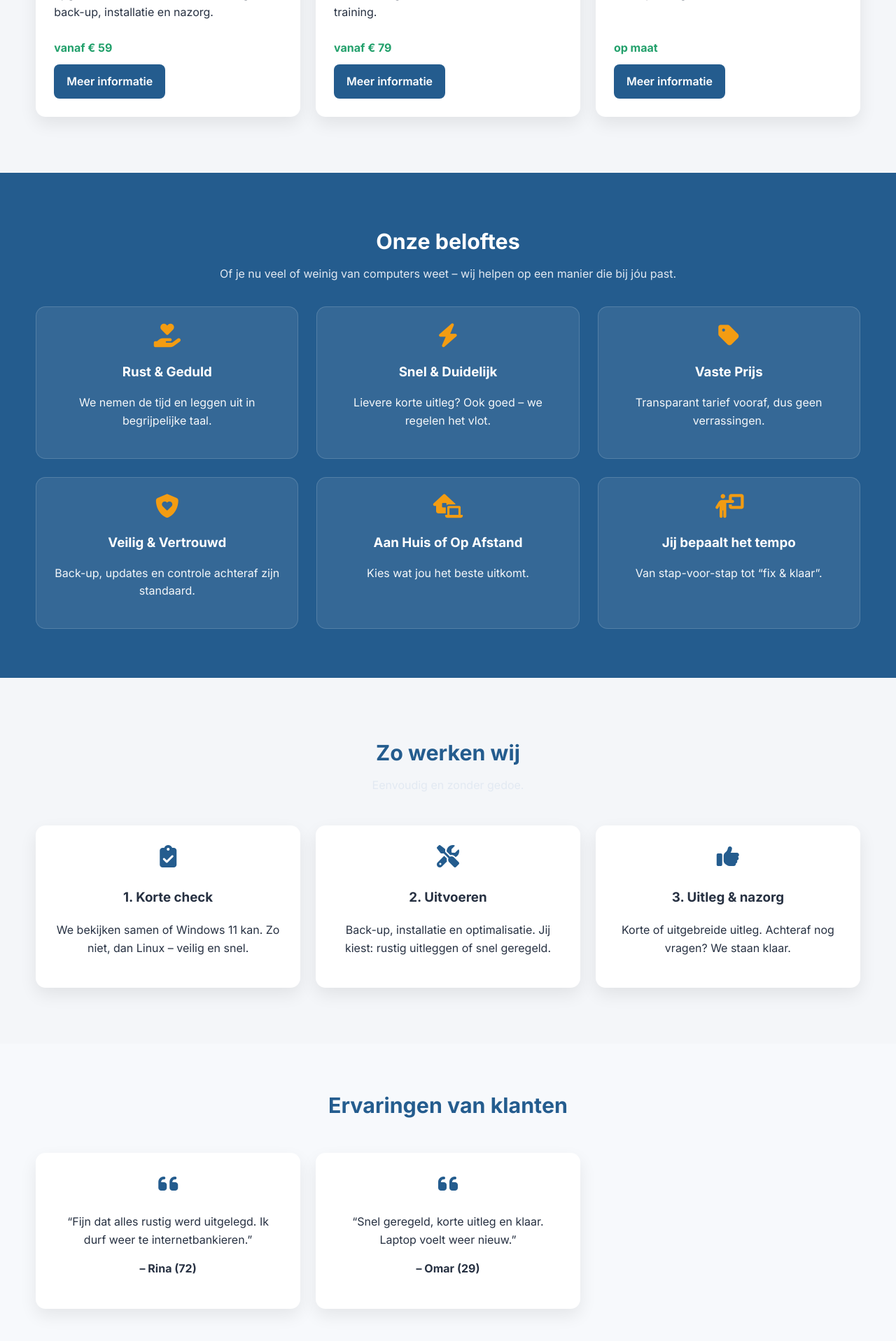
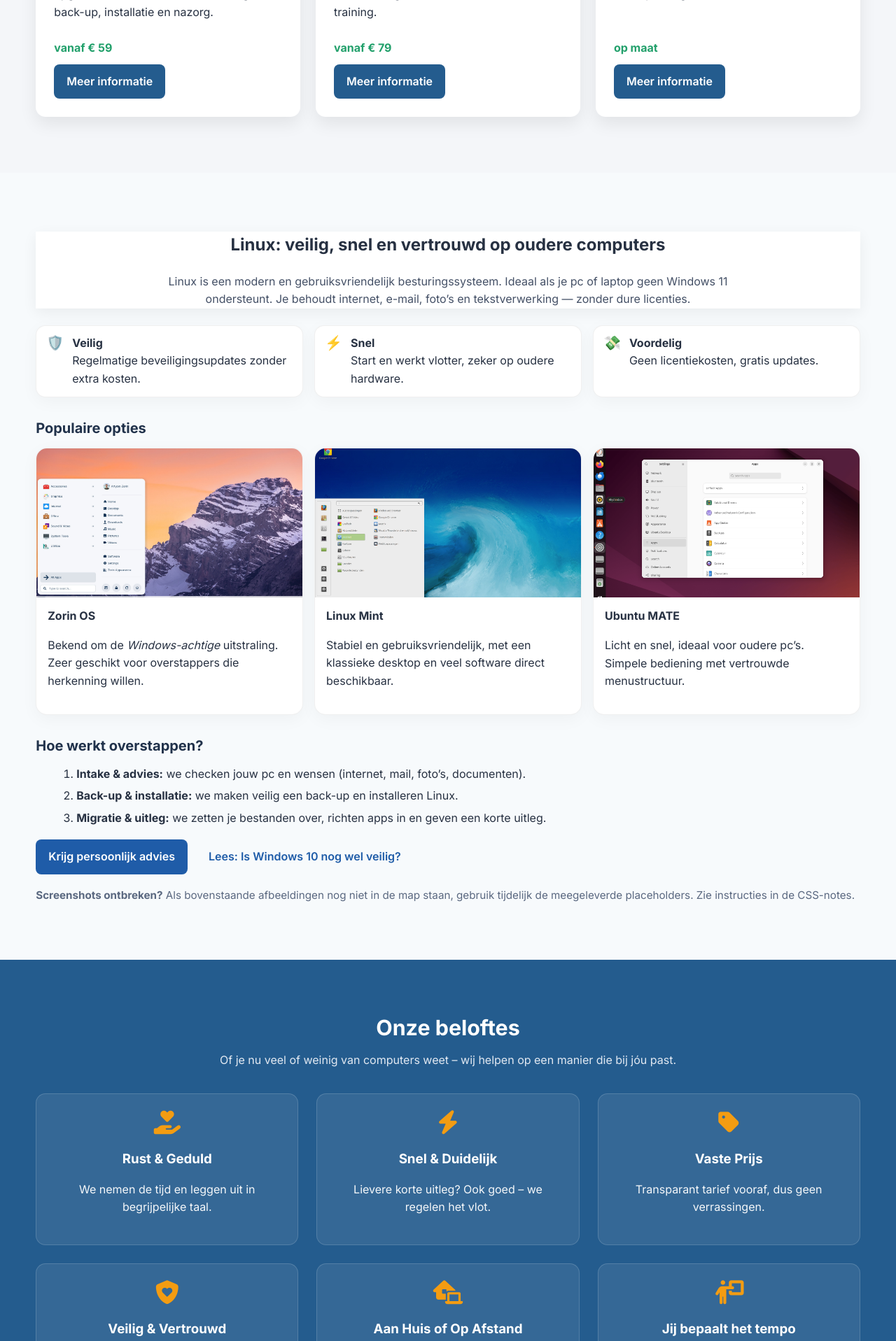
Before and after one commit to roppunt/pcslim, a PHP site: page / in a window 1280 px wide. Shown: the part 1679-3596 px from the top of the page at 70% size. Run offline with PHP 8.4, Linux system fonts and the light colour scheme; data comes from the database, SQL or seed files in the repository.

Commit message:
met afbeeldingen linux

```diff
--- a/assets/styles-inline.css
+++ b/assets/styles-inline.css
@@ -43,3 +43,101 @@
   .esu-banner__inner { grid-template-columns: 1fr auto; }
   .esu-banner__icon { display: none; }
 }
+
+/* ===== Linux Info Section ===== */
+.section--linux {
+  padding: 64px 0;
+  background: #f7fafc;
+}
+.section--linux .section__header {
+  text-align: center;
+  margin-bottom: 24px;
+}
+.section--linux .section__lead {
+  max-width: 880px;
+  margin: 8px auto 0;
+  color: #445066;
+}
+
+.linux-benefits {
+  display: grid;
+  grid-template-columns: repeat(3, 1fr);
+  gap: 16px;
+  margin: 24px 0 12px;
+}
+.benefit {
+  display: grid;
+  grid-template-columns: auto 1fr;
+  gap: 12px;
+  align-items: start;
+  background: #fff;
+  border: 1px solid rgba(0,0,0,.06);
+  border-radius: 14px;
+  padding: 12px 14px;
+  box-shadow: 0 6px 24px rgba(0,0,0,.04);
+}
+.benefit__icon { font-size: 1.25rem; line-height: 1; margin-top: 2px; }
+
+.subheading {
+  margin: 28px 0 12px;
+  font-size: 1.25rem;
+  color: #21324b;
+  text-align: left;
+}
+
+.linux-options {
+  display: grid;
+  grid-template-columns: repeat(3, 1fr);
+  gap: 16px;
+}
+.linux-card {
+  background: #fff;
+  border: 1px solid rgba(0,0,0,.06);
+  border-radius: 16px;
+  overflow: hidden;
+  box-shadow: 0 6px 24px rgba(0,0,0,.04);
+}
+.linux-card__media {
+  aspect-ratio: 16/9;
+  background: linear-gradient(180deg, #eef5ff, #e9f2ff);
+  margin: 0;
+}
+.linux-card__media img {
+  width: 100%;
+  height: 100%;
+  object-fit: cover;
+  display: block;
+}
+.linux-card__body {
+  padding: 14px 16px 18px;
+}
+.linux-card__body h4 { margin: 0 0 6px; }
+
+.linux-steps {
+  margin: 8px 0 18px 18px;
+}
+.linux-steps li { margin: 6px 0; }
+
+.cta-row {
+  display: flex;
+  gap: 12px;
+  flex-wrap: wrap;
+  margin-top: 8px;
+}
+
+.linux-note {
+  margin-top: 18px;
+  font-size: .95rem;
+  color: #5a6880;
+}
+
+/* Buttons inherit site theme; fallback styles only if missing */
+.btn { display:inline-flex; align-items:center; justify-content:center; padding:10px 16px; border-radius:10px; text-decoration:none; }
+.btn--primary { background:#1f5ca8; color:#fff; }
+.btn--ghost { background:transparent; color:#1f5ca8; border:1px solid #1f5ca8; }
+
+/* Responsive */
+@media (max-width: 960px) {
+  .linux-benefits { grid-template-columns: 1fr; }
+  .linux-options { grid-template-columns: 1fr; }
+}
--- a/index.html
+++ b/index.html
@@ -348,7 +348,7 @@
           <p>Installatie van Linux voor oude computers, inclusief migratie van bestanden en korte training.</p>
           <div class="card-footer">
             <p class="price">vanaf € 79</p>
-            <a class="btn btn-primary" href="#contact">Meer informatie</a>
+            <a class="btn btn-primary" href="#linux-info">Meer informatie</a>
           </div>
         </div>
         <div class="card">
@@ -365,6 +365,83 @@
       </div>
     </div>
   </section>
+
+  <section id="linux-info" class="section section--linux" aria-labelledby="linux-info-title">
+    <div class="container">
+      <header class="section__header">
+        <h2 id="linux-info-title">Linux: veilig, snel en vertrouwd op oudere computers</h2>
+        <p class="section__lead">
+          Linux is een modern en gebruiksvriendelijk besturingssysteem. Ideaal als je pc of laptop geen Windows 11 ondersteunt.
+          Je behoudt internet, e-mail, foto’s en tekstverwerking — zonder dure licenties.
+        </p>
+      </header>
+
+      <div class="linux-benefits">
+        <div class="benefit">
+          <span class="benefit__icon" aria-hidden="true">🛡️</span>
+          <div class="benefit__body"><strong>Veilig</strong><br>Regelmatige beveiligingsupdates zonder extra kosten.</div>
+        </div>
+        <div class="benefit">
+          <span class="benefit__icon" aria-hidden="true">⚡</span>
+          <div class="benefit__body"><strong>Snel</strong><br>Start en werkt vlotter, zeker op oudere hardware.</div>
+        </div>
+        <div class="benefit">
+          <span class="benefit__icon" aria-hidden="true">💸</span>
+          <div class="benefit__body"><strong>Voordelig</strong><br>Geen licentiekosten, gratis updates.</div>
+        </div>
+      </div>
+
+      <h3 class="subheading">Populaire opties</h3>
+      <div class="linux-options">
+        <article class="linux-card">
+          <figure class="linux-card__media">
+            <img src="assets/images/linux/zorin-desktop.jpg" alt="Voorbeeld van Zorin OS desktop" loading="lazy">
+          </figure>
+          <div class="linux-card__body">
+            <h4>Zorin OS</h4>
+            <p>Bekend om de <em>Windows-achtige</em> uitstraling. Zeer geschikt voor overstappers die herkenning willen.</p>
+          </div>
+        </article>
+
+        <article class="linux-card">
+          <figure class="linux-card__media">
+            <img src="assets/images/linux/mint-desktop.png" alt="Voorbeeld van Linux Mint desktop" loading="lazy">
+          </figure>
+          <div class="linux-card__body">
+            <h4>Linux Mint</h4>
+            <p>Stabiel en gebruiksvriendelijk, met een klassieke desktop en veel software direct beschikbaar.</p>
+          </div>
+        </article>
+
+        <article class="linux-card">
+          <figure class="linux-card__media">
+            <img src="assets/images/linux/ubuntu-desktop.png" alt="Voorbeeld van Ubuntu desktop" loading="lazy">
+          </figure>
+          <div class="linux-card__body">
+            <h4>Ubuntu MATE</h4>
+            <p>Licht en snel, ideaal voor oudere pc’s. Simpele bediening met vertrouwde menustructuur.</p>
+          </div>
+        </article>
+      </div>
+
+      <h3 class="subheading">Hoe werkt overstappen?</h3>
+      <ol class="linux-steps">
+        <li><strong>Intake & advies:</strong> we checken jouw pc en wensen (internet, mail, foto’s, documenten).</li>
+        <li><strong>Back-up & installatie:</strong> we maken veilig een back-up en installeren Linux.</li>
+        <li><strong>Migratie & uitleg:</strong> we zetten je bestanden over, richten apps in en geven een korte uitleg.</li>
+      </ol>
+
+      <div class="cta-row">
+        <a class="btn btn--primary" href="advies.html">Krijg persoonlijk advies</a>
+        <a class="btn btn--ghost" href="faq.html#is-windows-10-nog-wel-veilig">Lees: Is Windows 10 nog wel veilig?</a>
+      </div>
+
+      <div class="linux-note">
+        <p><strong>Screenshots ontbreken?</strong> Als bovenstaande afbeeldingen nog niet in de map staan, gebruik tijdelijk de meegeleverde placeholders. Zie instructies in de CSS-notes.</p>
+      </div>
+    </div>
+  </section>
+
 
   <!-- Onze beloftes -->
   <section id="beloftes" class="usp">
@@ -1041,6 +1118,20 @@
     } catch (e) { }
   })();
   </script>
-
+ <script>
+    (function(){
+      var anchor = document.querySelector('a[href="#linux-info"]');
+      if (!anchor) return;
+      anchor.addEventListener('click', function(e){
+        var target = document.getElementById('linux-info');
+        if (!target) return;
+        try {
+          e.preventDefault();
+          target.scrollIntoView({ behavior: 'smooth', block: 'start' });
+          history.pushState(null, '', '#linux-info');
+        } catch(_) {}
+      });
+    })();
+  </script>
 </body>
 </html>
```
Also changed, not shown: assets/images/linux/mint-desktop.png (added), assets/images/linux/ubuntu-desktop.png (added), assets/images/linux/zorin-desktop.jpg (added).
